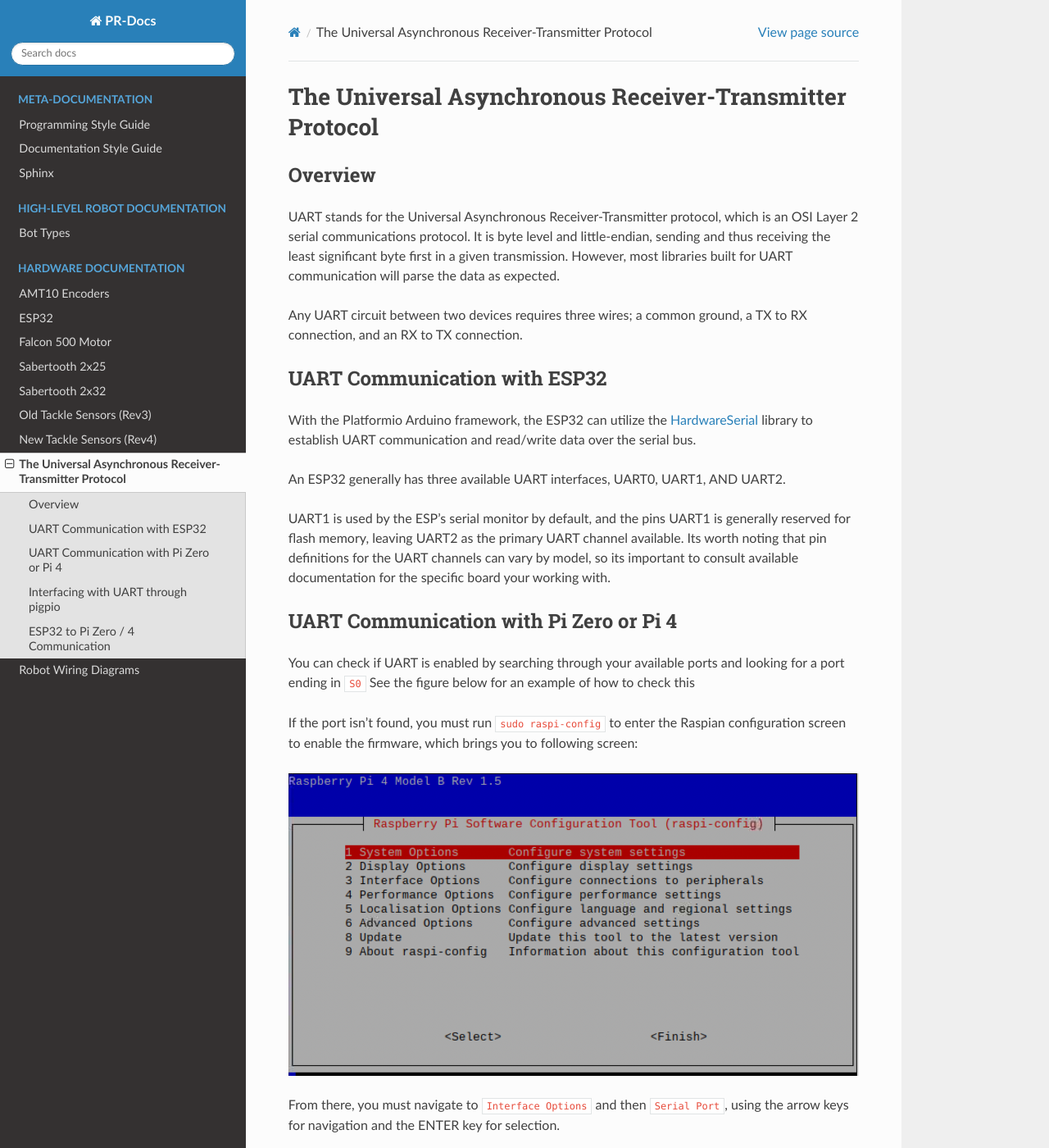
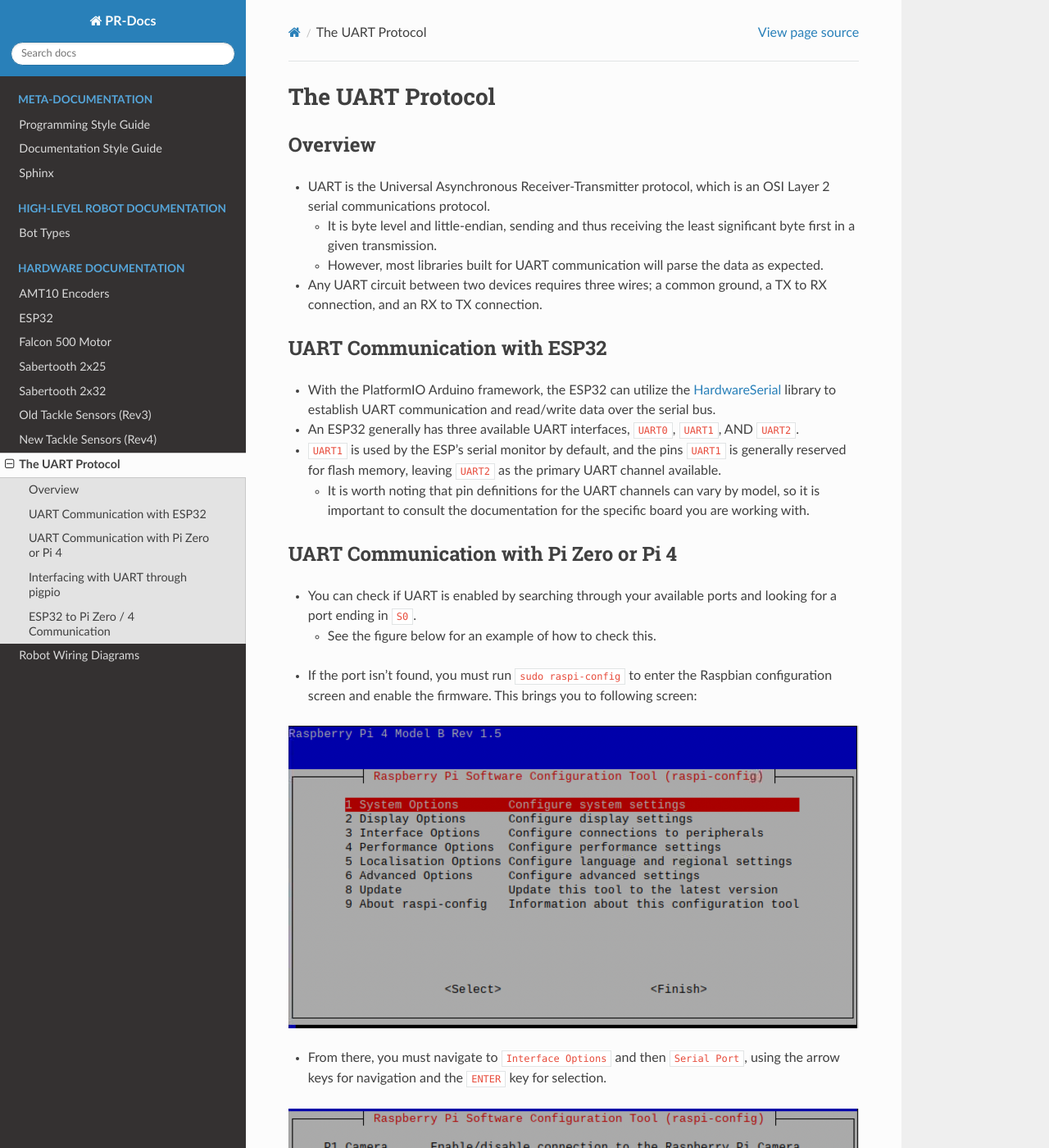
Before and after one commit to PolarRobotics/PR-Docs, a Sphinx documentation site: the page built from docs/source/hardware/uart.md, in a window 1280 px wide and 1400 px high. Shown: the whole window at 82% size. Built offline with Sphinx 7.4.7 and the Read the Docs theme 2.0.0, drawn with Linux system fonts in a browser that asks for light colours; pages that are not in the unit, such as notebooks, are missing from menus; some of the changed text lies outside the part shown.

Commit message:
Update uart.md

```diff
--- a/docs/source/hardware/uart.md
+++ b/docs/source/hardware/uart.md
@@ -1,45 +1,49 @@
-# The Universal Asynchronous Receiver-Transmitter Protocol
+# The UART Protocol
 ## Overview
-UART stands for the Universal Asynchronous Receiver-Transmitter protocol, which is an OSI Layer 2 serial communications protocol. It is byte level and little-endian, sending and thus receiving the least significant byte first in a given transmission. However, most libraries built for UART communication will parse the data as expected.
-
-Any UART circuit between two devices requires three wires; a common ground, a TX to RX connection, and an RX to TX connection.
+- UART is the Universal Asynchronous Receiver-Transmitter protocol, which is an OSI Layer 2 serial communications protocol.
+	- It is byte level and little-endian, sending and thus receiving the least significant byte first in a given transmission.
+	- However, most libraries built for UART communication will parse the data as expected.
+- Any UART circuit between two devices requires three wires; a common ground, a TX to RX connection, and an RX to TX connection.
 
 % TODO: add image of an example circuit
 
 ## UART Communication with ESP32
-With the Platformio Arduino framework, the ESP32 can utilize the [HardwareSerial](https://github.com/arduino/ArduinoCore-avr/blob/master/cores/arduino/HardwareSerial.h) library to establish UART communication and read/write data over the serial bus.
+- With the PlatformIO Arduino framework, the ESP32 can utilize the [HardwareSerial](https://github.com/arduino/ArduinoCore-avr/blob/master/cores/arduino/HardwareSerial.h) library to establish UART communication and read/write data over the serial bus.
+- An ESP32 generally has three available UART interfaces, `UART0`, `UART1`, AND `UART2`.
+- `UART1` is used by the ESP's serial monitor by default, and the pins `UART1` is generally reserved for flash memory, leaving `UART2` as the primary UART channel available.
+	- It is worth noting that pin definitions for the UART channels can vary by model, so it is important to consult the documentation for the specific board you are working with.
 
-An ESP32 generally has three available UART interfaces, UART0, UART1, AND UART2.
-
-UART1 is used by the ESP's serial monitor by default, and the pins UART1 is generally reserved for flash memory, leaving UART2 as the primary UART channel available. Its worth noting that pin definitions for the UART channels can vary by model, so its important to consult available documentation for the specific board your working with.
+% TODO: @quantum check this last part – doesn't seem consistent. Is UART0 used for the serial monitor? and "the pins UART1" doesn't make sense. Is UART1 a pin? Or is it supposed to be "the pins used for/by UART1"?
 
 ## UART Communication with Pi Zero or Pi 4
-You can check if UART is enabled by searching through your available ports and looking for a port ending in `S0`
-See the figure below for an example of how to check this
+- You can check if UART is enabled by searching through your available ports and looking for a port ending in `S0`.
+	- See the figure below for an example of how to check this.
 
-If the port isn't found, you must run `sudo raspi-config` to enter the Raspian configuration screen to enable the firmware, which brings you to following screen:
+% TODO: where is this figure? @quantum
+
+- If the port isn't found, you must run `sudo raspi-config` to enter the Raspbian configuration screen and enable the firmware. This brings you to following screen:
 
 ![Step 1](../_static/images/hardware/uart/uart_config_1.png)
 
-From there, you must navigate to `Interface Options` and then `Serial Port`, using the arrow keys for navigation and the ENTER key for selection.
+- From there, you must navigate to `Interface Options` and then `Serial Port`, using the arrow keys for navigation and the `ENTER` key for selection.
 
 ![Step 2](../_static/images/hardware/uart/uart_config_2.png)
 
-Select "no" for the first option,
+- Select `<No>` for the first option.
 
 ![Step 3](../_static/images/hardware/uart/uart_config_3.png)
 
-Then "yes" for the second.
+- Then select `<Yes>` for the second.
 
 ![Step 4](../_static/images/hardware/uart/uart_config_4.png)
 
-The following screen should result.
+- You should then see the following screen:
 
 ![Step 5](../_static/images/hardware/uart/uart_config_5.png)
 
-When prompted to reboot, select `yes`. If you're not prompted to reboot, hit the TAB key twice and press ENTER to select `Finish`.
-
-Once the device reboots you should now be able to find the "S0" port mentioned earlier. This is the port used for UART communication via the TX and RX GPIO pins present on the Pi.
+- When prompted to reboot, select `yes`. If you're not prompted to reboot, hit the `TAB` key twice and press `ENTER` to select `Finish`.
+- Once the device reboots, you should now be able to find the aforementioned `S0` port.
+	- This is the port used for UART communication via the `TX` and `RX` GPIO pins present on the Pi.
 
 ## Interfacing with UART through pigpio
 Uart communication on [Raspbian](https://www.raspbian.org)-based Pi systems can be achieved through use of the [pigpio library](https://abyz.me.uk/rpi/pigpio/), available as both a Python module and a C library.
```
